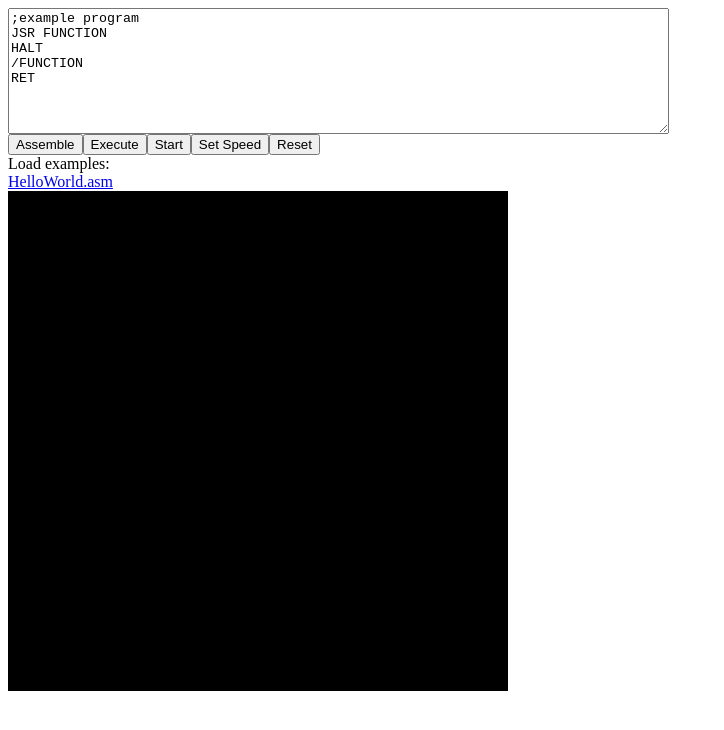
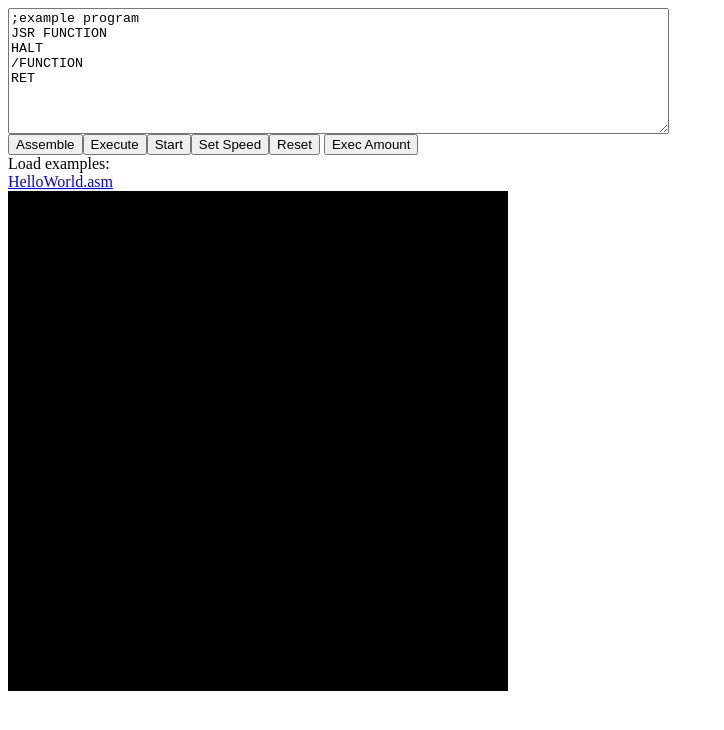
Before and after one commit to Henry0804/Emulator, a plain HTML site: page index.html in a window 1280 px wide. Shown: the whole page, without its empty margins (0-724 px from the left). Drawn offline with Linux system fonts and the light colour scheme.

Commit message:
Update index.html

```diff
--- a/index.html
+++ b/index.html
@@ -8,6 +8,7 @@ RET</textarea>
 <br>
 
 <button onclick="run();">Assemble</button><button onclick="proc.Exec();">Execute</button><button onclick="if (clock==null) {clock = setInterval(exec,0);startstop.innerText = 'Stop';} else {clearInterval(clock);clock = null;startstop.innerText = 'Start';}" id="startstop">Start</button><button onclick="speed = Number(prompt('SPEED: '));if (isNaN(speed)||speed>1000) {speed = 1;}">Set Speed</button><button onclick='proc.Reset();'>Reset</button>
+<button onclick='execAmount(Number(prompt("Enter amount of processes")));'>Exec Amount</button>
 
 <br>
 Load examples:
@@ -25,6 +26,13 @@ Load examples:
 <script>
 
   let clock = null;
+
+  function execAmount(a) {
+    for (var i = 0; i < a; i++) {
+      proc.Exec();
+    }
+
+  }
 
   let speed = 10;
 
```
